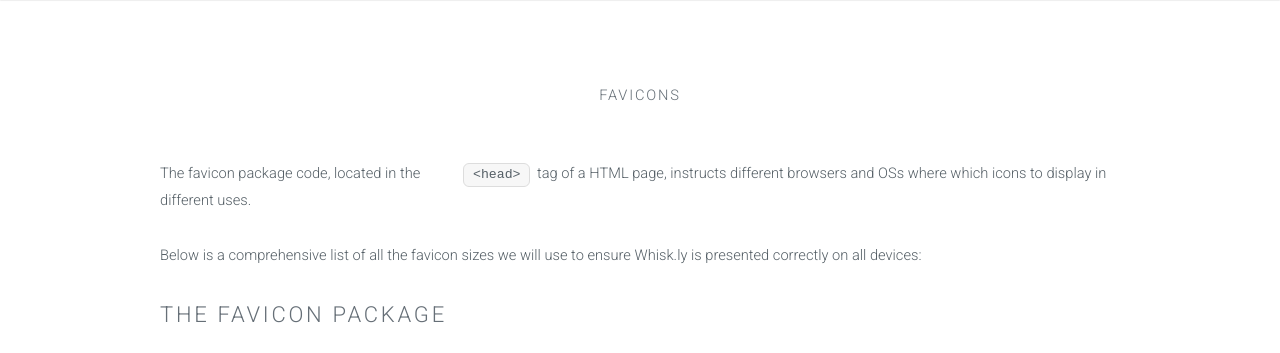
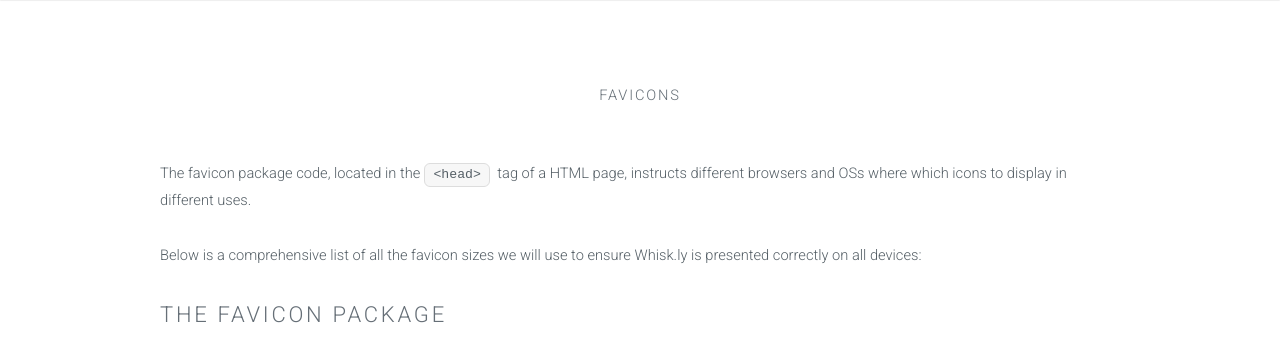
Before and after one commit to simple-recipe-manager/srm-web-fe, a PHP site: page /wiki/how-to/content/favicons.html in a window 1280 px wide. Shown: the part 44-397 px from the top of the page. Run offline with PHP 8.4, Linux system fonts and the light colour scheme.

Commit message:
Oops. Removed <code> from CSS

```diff
--- a/src/wiki/css/style.css
+++ b/src/wiki/css/style.css
@@ -123,7 +123,7 @@
 		margin-left: 3em;
 	}
 
-	code .inline-code {
+	.inline-code {
 		margin-left: 0em;
 	}
 
```
